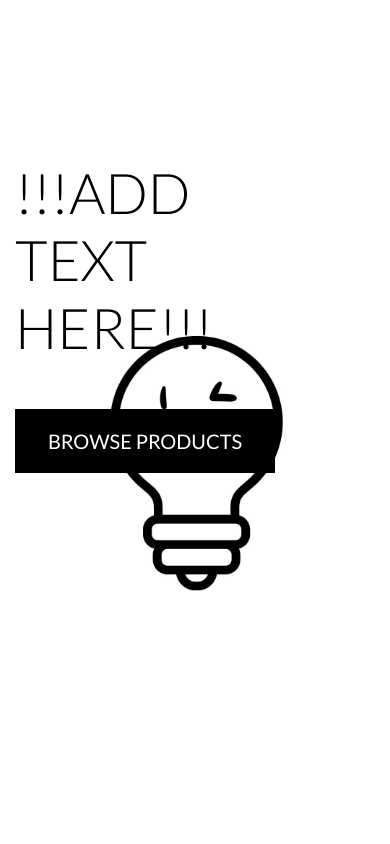
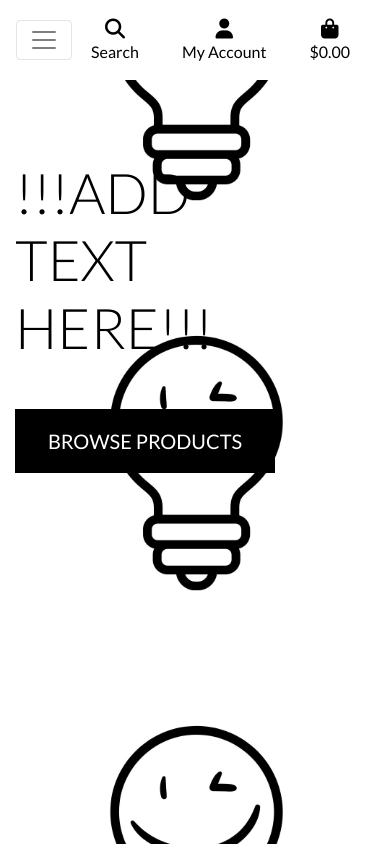
Before and after one commit to JoeOrtiz1995/Lightheadedandco, a Django app: page / in a window 390 px wide. Run offline with Django 3.2, Linux system fonts and the light colour scheme; some libraries are stand-ins or nearby versions.

Commit message:
Add menus to nav and made responsive. Also add icon to logo

```diff
--- a/static/css/base.css
+++ b/static/css/base.css
@@ -3,7 +3,7 @@ html {
 }
 
 body {
-  background: url('/media/homepage_background_cropped.jpg') no-repeat center center fixed;
+  background: url('/media/homepage_background_cropped.jpg') center center fixed;
   background-size: contain;
   height: calc(100vh - 164px);
   color: #555;
@@ -19,12 +19,17 @@ body {
   width: 1.5rem;
 }
 
+.icon-nav {
+  height: 2.5rem;
+}
+
 .logo-font {
   text-transform: uppercase;
 }
 
 .main-logo-link {
   width: fit-content;
+  display: flex;
 }
 
 .shop-now-button {
--- a/templates/base.html
+++ b/templates/base.html
@@ -59,6 +59,7 @@
       <div class="col-12 col-lg-4 my-auto py-1 py-lg-0 text-center text-lg-left text-uppercase">
         <a href="{% url 'home' %}" class="nav-link main-logo-link">
           <h2 class="logo-font text-black my-0"><strong>Lightheadedandco</strong></h2>
+          <img src="/media/logo.jpg" class="icon-nav" alt="Lightheadedandco logo">
         </a>
       </div>
 
@@ -116,6 +117,18 @@
         </ul>
       </div>
     </div>
+    <div class="row bg-white">
+      <nav class="navbar navbar-expand-lg navbar-light w-100">
+        <button class="navbar-toggler" type="button" data-toggle="collapse" data-target="#main-nav"
+          aria-controls="main-nav" aria-expanded="false" aria-label="Toggle navigation">
+          <span class="navbar-toggler-icon"></span>
+        </button>
+
+        {% include 'includes/mobile-top-header.html' %}
+        {% include 'includes/main-nav.html' %}
+
+      </nav>
+    </div>
   </header>
 
   {% if messages %}
--- /dev/null
+++ b/templates/includes/main-nav.html
@@ -0,0 +1,54 @@
+<div class="collapse navbar-collapse" id="main-nav">
+  <ul class="navbar-nav w-auto mx-auto">
+    <li class="nav-item dropdown">
+      <a class="logo-font font-weight-bold nav-link text-black mr-5" href="#" id="all-products-link"
+        data-toggle="dropdown" aria-haspopup="true" aria-expanded="false">
+        All Products
+      </a>
+      <div class="dropdown-menu border-0" aria-labelledby="all-products-link">
+        <a href="" class="dropdown-item">By Price</a>
+        <a href="" class="dropdown-item ">By Rating</a>
+        <a href="" class="dropdown-item ">By Category</a>
+        <a href="" class="dropdown-item">All Products</a>
+      </div>
+    </li>
+
+    <li class="nav-item dropdown">
+      <a class="logo-font font-weight-bold nav-link text-black mr-5" href="#" id="clothing-link" data-toggle="dropdown"
+        aria-haspopup="true" aria-expanded="false">
+        Headwear
+      </a>
+      <div class="dropdown-menu border-0" aria-labelledby="clothing-link">
+        <a href="" class="dropdown-item">Activewear &amp; Essentials</a>
+        <a href="" class="dropdown-item">Jeans</a>
+        <a href="" class="dropdown-item">Shirts</a>
+        <a href="" class="dropdown-item">All Clothing</a>
+      </div>
+    </li>
+
+    <li class="nav-item dropdown">
+      <a class="logo-font font-weight-bold nav-link text-black mr-5" href="#" id="homeware-link" data-toggle="dropdown"
+        aria-haspopup="true" aria-expanded="false">
+        Homeware
+      </a>
+      <div class="dropdown-menu border-0" aria-labelledby="homeware-link">
+        <a href="" class="dropdown-item">Bed &amp; Bath</a>
+        <a href="" class="dropdown-item">Kitchen &amp; Dining</a>
+        <a href="" class="dropdown-item">All Homeware</a>
+      </div>
+    </li>
+
+    <li class="nav-item dropdown">
+      <a class="logo-font font-weight-bold nav-link text-black" href="#" id="specials-link" data-toggle="dropdown"
+        aria-haspopup="true" aria-expanded="false">
+        Special Offers
+      </a>
+      <div class="dropdown-menu border-0" aria-labelledby="specials-link">
+        <a href="" class="dropdown-item">New Arrivals</a>
+        <a href="" class="dropdown-item">Deals</a>
+        <a href="" class="dropdown-item">Clearance</a>
+        <a href="" class="dropdown-item">All Specials</a>
+      </div>
+    </li>
+  </ul>
+</div>
--- /dev/null
+++ b/templates/includes/mobile-top-header.html
@@ -0,0 +1,59 @@
+<li class="list-inline-item">
+  <a class="text-black nav-link d-block d-lg-none" href="#" id="mobile-search" data-toggle="dropdown"
+    aria-haspopup="true" aria-expanded="false">
+    <div class="text-center">
+      <div><i class="fas fa-search fa-lg"></i></div>
+      <p class="my-0">Search</p>
+    </div>
+  </a>
+  <div class="dropdown-menu border-0 w-100 p-3 rounded-0 my-0" aria-labelledby="mobile-search">
+    <form class="form" method="GET" action="">
+      <div class="input-group w-100">
+        <input class="form-control border border-black rounded-0" type="text" name="q" placeholder="Search our site">
+        <div class="input-group-append">
+          <button class="form-control form-control btn btn-black border border-black rounded-0" type="submit">
+            <span class="icon">
+              <i class="fas fa-search"></i>
+            </span>
+          </button>
+        </div>
+      </div>
+    </form>
+  </div>
+</li>
+<li class="list-inline-item dropdown">
+  <a class="text-black nav-link d-block d-lg-none" href="#" id="user-options" data-toggle="dropdown"
+    aria-haspopup="true" aria-expanded="false">
+    <div class="text-center">
+      <div><i class="fas fa-user fa-lg"></i></div>
+      <p class="my-0">My Account</p>
+    </div>
+  </a>
+  <div class="dropdown-menu border-0" aria-labelledby="user-options">
+    {% if request.user.is_authenticated %}
+    {% if request.user.is_superuser %}
+    <a href="{% url 'account_logout' %}" class="dropdown-item">Product Management</a>
+    {% endif %}
+    <a href="" class="dropdown-item">My Profile</a>
+    <a href="{% url 'account_logout' %}" class="dropdown-item">Logout</a>
+    {% else %}
+    <a href="{% url 'account_signup' %}" class="dropdown-item">Register</a>
+    <a href="{% url 'account_login' %}" class="dropdown-item">Login</a>
+    {% endif %}
+  </div>
+</li>
+<li class="list-inline-item">
+  <a class="{% if grand_total %}text-primary font-weight-bold{% else %}text-black{% endif %} nav-link d-block d-lg-none"
+    href="">
+    <div class="text-center">
+      <div><i class="fas fa-shopping-bag fa-lg"></i></div>
+      <p class="my-0">
+        {% if grand_total %}
+        ${{ grand_total|floatformat:2 }}
+        {% else %}
+        $0.00
+        {% endif %}
+      </p>
+    </div>
+  </a>
+</li>
```
Also changed, not shown: media/logo.jpg (added).
